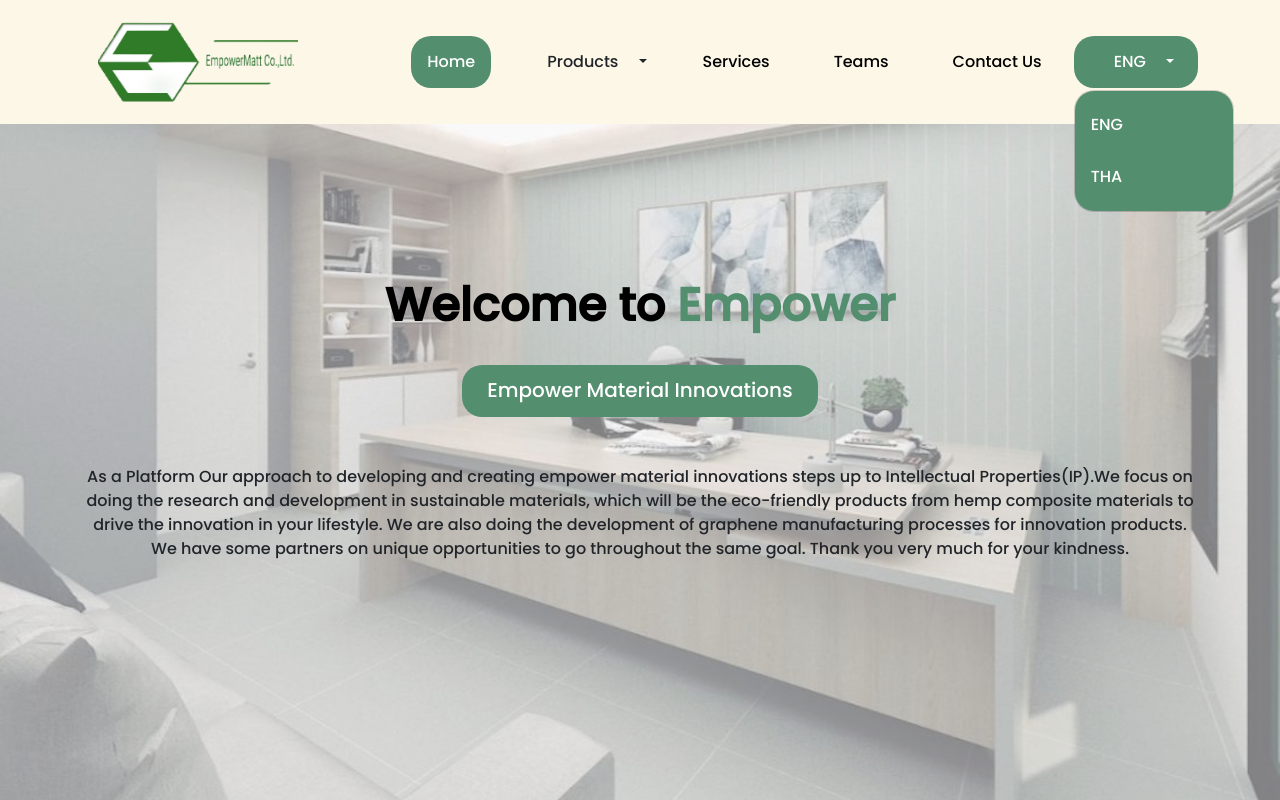
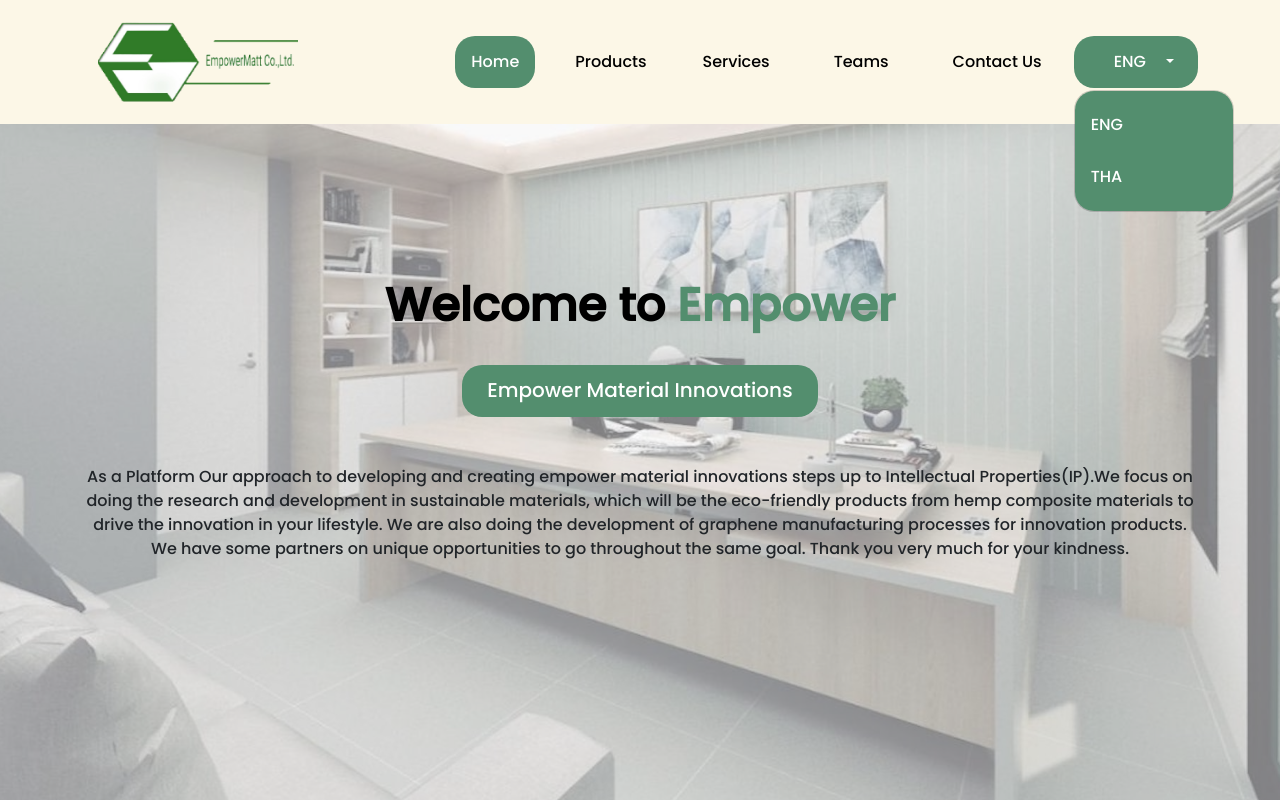
Before and after one commit to Emwich02/EmpowerMattVUE, a Vue app: page / in a window 1280 px wide. Both pictures are taken after a click on the element "ENG". Shown: the top 800 px of the page. Built offline with nearby package versions, Linux system fonts and the light colour scheme.

Commit message:
[ContactUs, navbar] Update style of navbar and add animation to  ContactUs.

```diff
--- a/src/assets/index.scss
+++ b/src/assets/index.scss
@@ -76,6 +76,12 @@ body {
   border-radius: 20px;
 }
 
+.active-product {
+  background-color: var(--green-primary-color);
+  color: var(--white-primary-color) !important;
+  border-radius: 20px;
+}
+
 .navbar-right {
   justify-content: flex-end;
 }
@@ -115,6 +121,29 @@ ul.dropdown-menu {
   }
 }
 
+ul.dropdown-custom{
+  border-radius: 0px 20px 20px 20px;;
+  border: 0;
+}
+
+
 .nav-link {
   transition: none !important;
 }
+
+@media only screen and (max-width: 991px) {
+  ul.dropdown-menu {
+    background-color: var(--green-primary-color);
+    border-radius: 0px 0px 20px 20px;
+    border: 0;
+    a {
+      text-align: start;
+      color: var(--white-primary-color);
+
+      &:hover {
+        background-color: transparent;
+        color: var(--white-primary-color);
+      }
+    }
+  }
+}
--- /dev/null
+++ b/src/assets/layoutDefault.scss
@@ -0,0 +1,27 @@
+:root{
+    --green-primary-color: #538E6E;
+
+}
+.dropdown:hover .dropdown-menu {
+    // animation-delay: 1000ms;
+    display: block;
+    margin-top: 0; /* remove the gap so it doesn't close */
+}
+
+
+.dropdown:hover .custom-link{
+    border-radius: 20px 20px 0px 0px;
+}
+
+a .custom-link:hover{
+    background-color: var(--green-primary-color);
+
+}
+
+.custom-dropdown{
+    color: white;
+}
+
+.custom-dropdown:hover{
+    background-color: var(--green-primary-color);
+}
--- a/src/assets/services.scss
+++ b/src/assets/services.scss
@@ -413,7 +413,6 @@ td {
 @media only screen and (max-width: 970px) {
   .bg-head{
     width: 40%;
-
     border-radius: 10px;
   }
 
--- a/src/components/LayoutDefault.vue
+++ b/src/components/LayoutDefault.vue
@@ -33,10 +33,6 @@ function setActiveButton(buttonId) {
 function setLang(lang) {
     languageStores.switchLang(lang)
 }
-function changePath(path) {
-    console.log(this.$router);
-        this.$router.push(path);
-    }
 onMounted(() => {
     setLang('ENG')
     AOS.init({
@@ -46,6 +42,15 @@ onMounted(() => {
         once: true, // Whether to only trigger the animation once
     });
 })
+</script>
+<script>
+export default {
+    data() {
+        return {
+            isHovered: false,
+        };
+    },
+};
 </script>
 
 <template>
@@ -68,16 +73,15 @@ onMounted(() => {
                                 {{ CONSTANT_WORD.Home }}</router-link>
                         </li>
                         <li class="nav-item ">
-                            <div class="dropdown nav-link nav-nav text-center no-transition"
-                                :class="{ active: $route.path === '/Naturalhempfabric' || $route.path === '/ProductBioPlastic' && activeButton == 'dropdown1' }"
-                                id="dropdown1" style="margin-right: 0px; margin-left: 0px;"
-                                @click="changePath('Naturalhempfabric')">
-                                <button class="btn dropdown-toggle btn-custom ps-3 pe-3 shadow-none" type="button"
-                                    id="dropdownMenuButton1" data-bs-toggle="dropdown" aria-expanded="false">
-                                    <a>{{ CONSTANT_WORD.Products }}</a>
-                                </button>
-                                <ul class="dropdown-menu" aria-keyledby="dropdownMenuButton1">
-                                    <li><router-link to="/Naturalhempfabric" class="dropdown-item">{{
+                            <div class="dropdown nav-link pt-0 m-0 ">
+                                <router-link to="/Products"
+                                    class="dropdown nav-link nav-nav ps-3 pe-3 no-transition mb-0 mx-0 custom-link custom-dropdown"
+                                    :class="{ active: $route.path === '/Products' || $route.path === '/Naturalhempfabric' || $route.path === '/ProductBioPlastic' }"
+                                    @click="toggleClass" style="color: black;">
+                                    {{ CONSTANT_WORD.Products }}</router-link>
+
+                                <ul class="dropdown-menu dropdown-custom" aria-keyledby="dropdownMenuButton1 ">
+                                    <li><router-link to="/Naturalhempfabric" class="dropdown-item ">{{
                                         CONSTANT_WORD.NaturalHempFabric
                                     }}</router-link></li>
                                     <li><router-link to="/ProductBioPlastic" class="dropdown-item">{{
@@ -87,9 +91,8 @@ onMounted(() => {
                             </div>
                         </li>
                         <li class="nav-item">
-                            <router-link to="/Services" class="nav-link nav-nav ps-3 pe-3 no-transition" style="color: black;" id="button2"
-                            :class="{ active: $route.path === '/Services' }"
-                                href="#">{{
+                            <router-link to="/Services" class="nav-link nav-nav ps-3 pe-3 no-transition"
+                                style="color: black;" id="button2" :class="{ active: $route.path === '/Services' }">{{
                                     CONSTANT_WORD.Services }}</router-link>
                         </li>
                         <li class="nav-item">
@@ -108,17 +111,15 @@ onMounted(() => {
                                 style="margin-right: 0px; margin-left: 0px;">
                                 <button class="btn dropdown-toggle btn-custom ps-3 pe-3" type="button"
                                     id="dropdownMenuButton2" data-bs-toggle="dropdown" aria-expanded="false">
-                                    <router-link to="#">
+                                    <router-link to="">
                                         <span id="selectedLanguage2">{{ CONSTANT_WORD.Selectlang }}</span>
                                     </router-link>
                                 </button>
                                 <ul class="dropdown-menu" aria-keyledby="dropdownMenuButton2">
-                                    <li><router-link to="#" class="dropdown-item"  data-value="ENG"
-                                            @click="setLang('ENG')">{{
-                                                CONSTANT_WORD.ENG }}</router-link></li>
-                                    <li><router-link to="#" class="dropdown-item"  data-value="THA"
-                                            @click="setLang('THA')">{{
-                                                CONSTANT_WORD.THA }}</router-link></li>
+                                    <li><router-link to="" class="dropdown-item" data-value="ENG" @click="setLang('ENG')">{{
+                                        CONSTANT_WORD.ENG }}</router-link></li>
+                                    <li><router-link to="" class="dropdown-item" data-value="THA" @click="setLang('THA')">{{
+                                        CONSTANT_WORD.THA }}</router-link></li>
                                 </ul>
                             </div>
                         </li>
@@ -159,3 +160,7 @@ onMounted(() => {
         </section>
     </footer>
 </template>
+<style lang="scss">
+// Import Main styles for this application
+@import '/src/assets/layoutDefault.scss';
+</style>
--- a/src/router/index.js
+++ b/src/router/index.js
@@ -9,9 +9,19 @@ const router = createRouter({
       component: () => import('@/views/HomeView.vue')
     },
     {
+      path: '/Products',
+      name: 'Products',
+      component: () => import('@/views/ProductMainView.vue')
+    },
+    {
       path: '/Naturalhempfabric',
       name: 'Naturalhempfabric',
       component: () => import('@/views/NaturalHempFabricView.vue')
+    },
+    {
+      path: '/ProductBioPlastic',
+      name: 'ProductBioPlastic',
+      component: () => import('@/views/ProductBioPlasticView.vue')
     },
     {
       path: '/Services',
@@ -27,18 +37,6 @@ const router = createRouter({
       path: '/ContactUs',
       name: 'ContactUs',
       component: () => import('@/views/ContactUsView.vue')
-    },
-
-    {
-      path: '/ProductBioPlastic',
-      name: 'ProductBioPlastic',
-      component: () => import('@/views/ProductBioPlasticView.vue')
-    },
-
-    {
-      path: '/ProductMain',
-      name: 'ProductMain',
-      component: () => import('@/views/ProductMainView.vue')
     }
   ]
 })
--- a/src/views/ContactUsView.vue
+++ b/src/views/ContactUsView.vue
@@ -29,12 +29,12 @@ function scrollToSection(sectionId) {
     <div class="bg-image" v-bind:style="{ backgroundImage: 'url(' + Office_photo3 + ')' }">
         <div class="container-fluid bg-image padding-head">
             <div class="container">
-                <div class="center margin-head">
+                <div class="center margin-head" data-aos="fade-up">
                     <p class="m-0 Touch-text">{{ Data.MainTitle_1 }}</p>
                     <hr class="line-contact-head" size="5px" />
                     <p class="contact-text">{{ Data.MainTitle_2 }}</p>
                 </div>
-                <div class="row row-bg-color ">
+                <div class="row row-bg-color " data-aos="fade-up">
                     <div class="col-lg-6">
                         <p class="contact-head">{{ Data.ContactTitle }}<span class="green-text">{{ Data.InfoTitle
                         }}</span> </p>
@@ -50,13 +50,13 @@ function scrollToSection(sectionId) {
                             referrerpolicy="no-referrer-when-downgrade"></iframe>
                     </div>
                 </div>
-                <div class="d-flex align-items-center justify-content-center ">
+                <div class="d-flex align-items-center justify-content-center " data-aos="fade-up">
                     <div class="arrow mt-5" style="cursor: pointer;" @click="scrollToSection('first')"></div>
                 </div>
             </div>
         </div>
     </div>
-    <div class="container-fluid" id="first" data-aos="fade-up">
+    <div class="container-fluid" id="first" data-aos="fade-up" >
         <div class="row">
             <div class="col-8 m-0 p-0 ">
                 <img :src="Office_photo1" alt="Office_photo_1" class="image-office">
```
Also changed, not shown: 1 other file (tests, documents, lock files or other folders).
